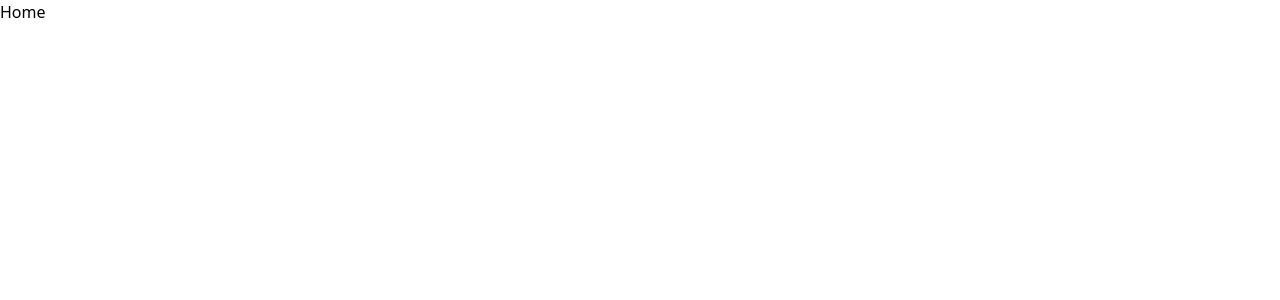
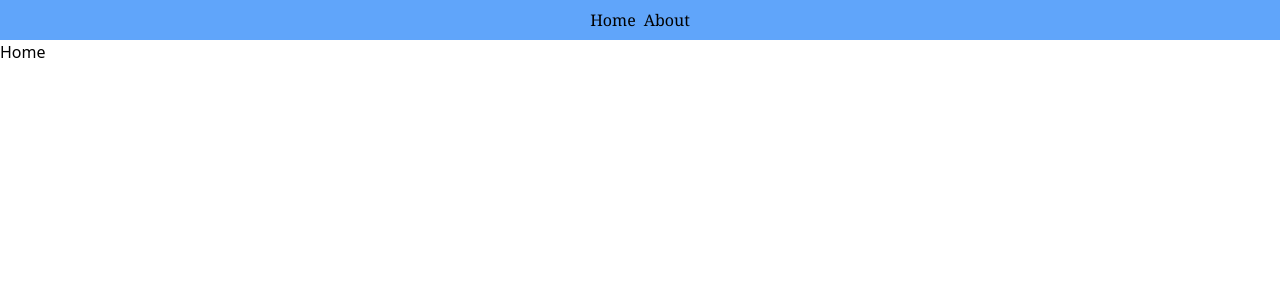
Before and after one commit to adarsh23012003/school-management, a React (Create React App) app: page / in a window 1280 px wide. Shown: the top 300 px of the page. Built offline with nearby package versions, Linux system fonts and the light colour scheme.

Commit message:
Navbar Added

```diff
--- /dev/null
+++ b/src/Components/Navbar.js
@@ -0,0 +1,23 @@
+import React from "react";
+import { Link } from "react-router-dom";
+
+function Navbar() {
+  return (
+    <>
+      <div>
+        <nav className='p-2 bg-blue-400'>
+          <ul className='flex gap-2 font-serif justify-center'>
+            <li>
+              <Link to='/'>Home</Link>
+            </li>
+            <li>
+              <Link to='/about'>About</Link>
+            </li>
+          </ul>
+        </nav>
+      </div>
+    </>
+  );
+}
+
+export default Navbar;
--- a/src/index.js
+++ b/src/index.js
@@ -4,11 +4,13 @@ import "./index.css";
 import App from "./App";
 import reportWebVitals from "./reportWebVitals";
 import { BrowserRouter } from "react-router-dom";
+import Navbar from "./Components/Navbar";
 
 const root = ReactDOM.createRoot(document.getElementById("root"));
 root.render(
   <React.StrictMode>
     <BrowserRouter>
+      <Navbar />
       <App />
     </BrowserRouter>
   </React.StrictMode>
```
